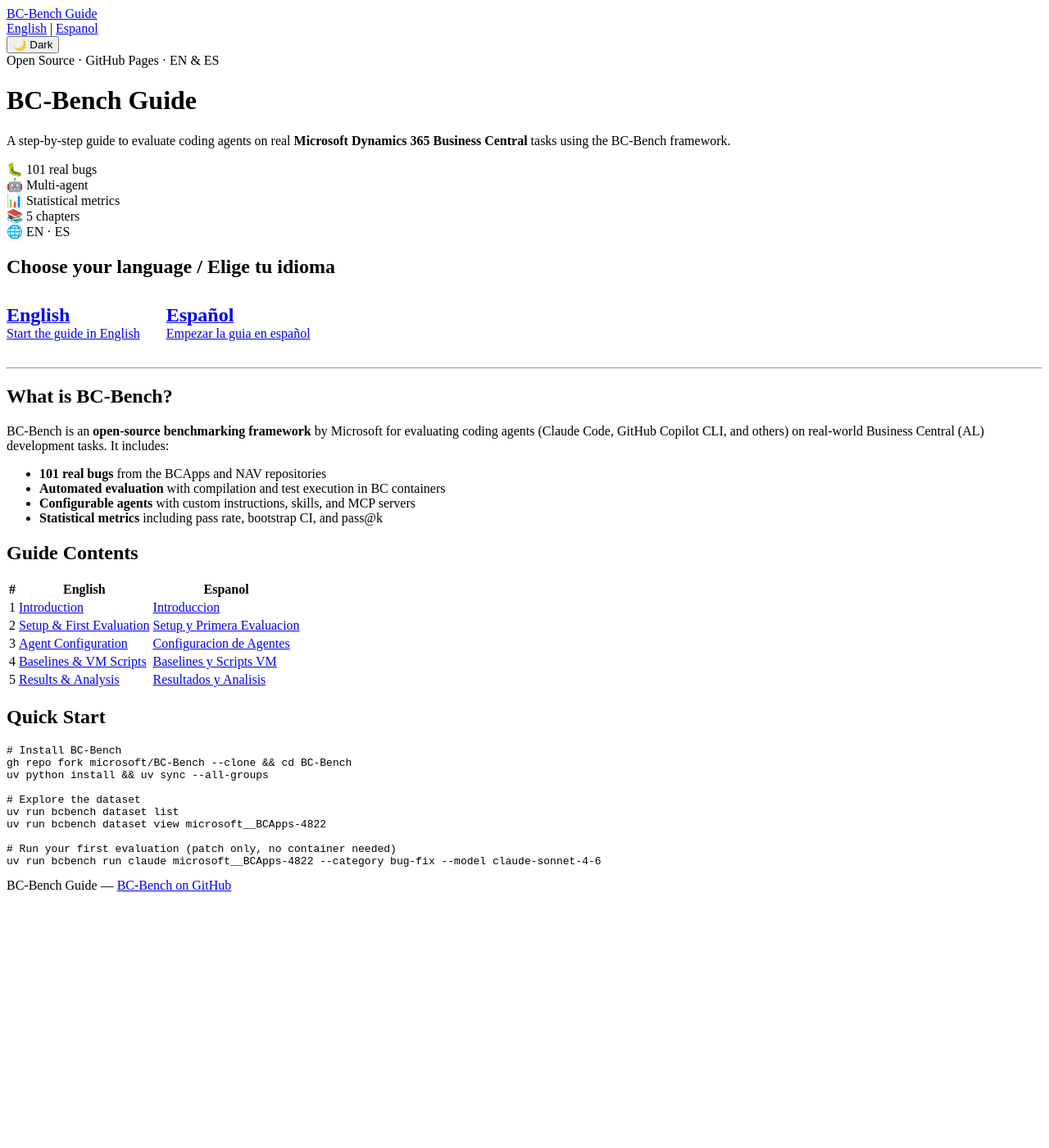
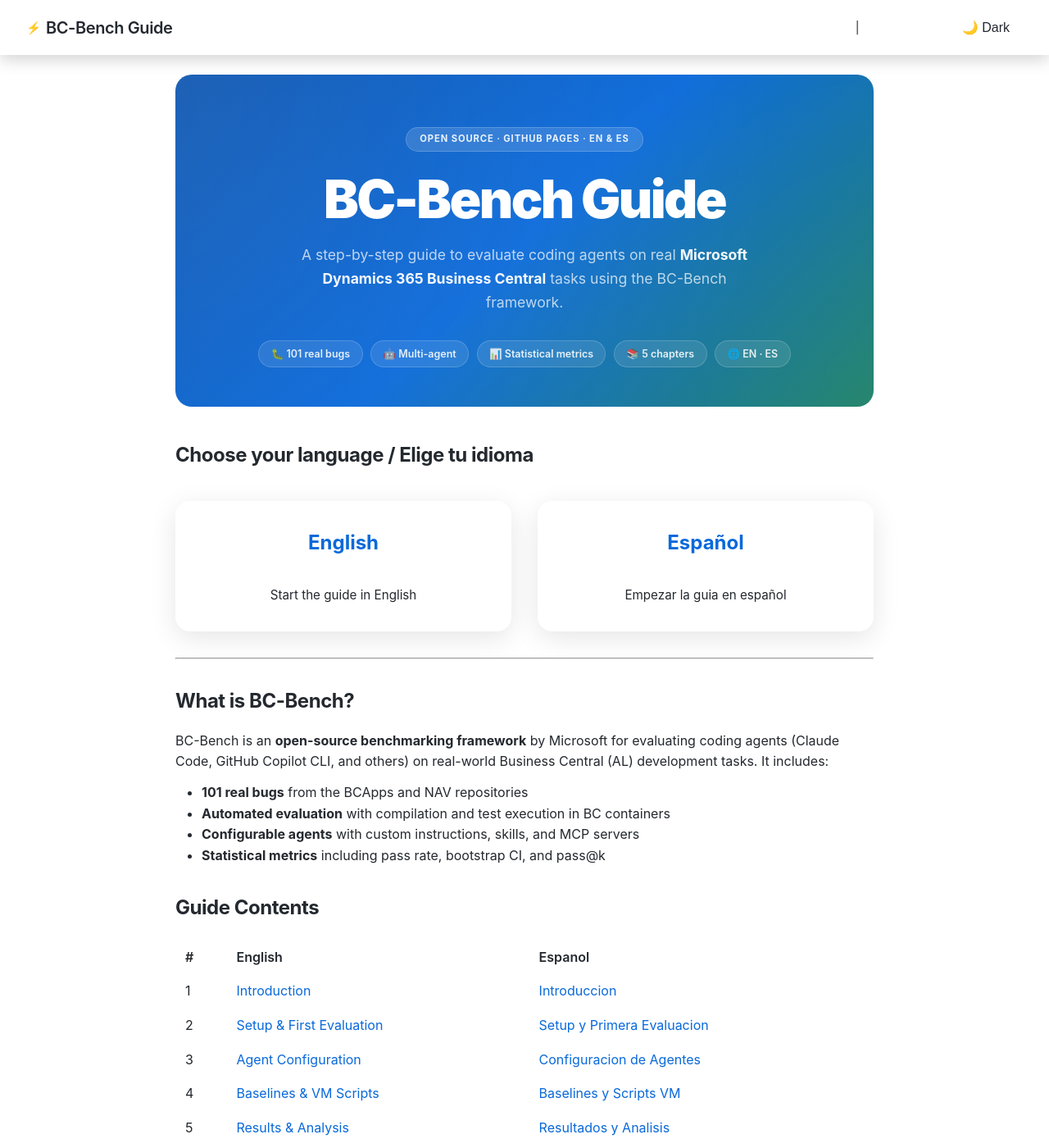
Before and after one commit to javiarmesto/BC-Bench-Guide, a Jekyll site: the page built from index.md, in a window 1280 px wide and 1400 px high. Shown: the whole window at 82% size. Built offline with Jekyll 4.4.1, drawn with Linux system fonts in a browser that asks for light colours.

Commit message:
fix: correct two CSS bugs breaking hero and component styles

```diff
--- a/_layouts/default.html
+++ b/_layouts/default.html
@@ -56,11 +56,7 @@
       --progress-color: #58a6ff;
       --shadow-sm: 0 1px 3px rgba(0,0,0,0.3), 0 2px 8px rgba(0,0,0,0.2);
       --shadow: 0 4px 16px rgba(0,0,0,0.4), 0 1px 4px rgba(0,0,0,0.2);
-      --shadow-lg: 0 12px 40px rgba(0,0,0,0.6), 0 4px 12px rgba(0,0,0,0.3
-      --progress-color: #0969da;
-      --shadow-sm: 0 1px 3px rgba(0,0,0,0.06), 0 2px 8px rgba(0,0,0,0.04);
-      --shadow: 0 4px 16px rgba(0,0,0,0.08), 0 1px 4px rgba(0,0,0,0.04);
-      --shadow-lg: 0 12px 40px rgba(0,0,0,0.12), 0 4px 12px rgba(0,0,0,0.06);
+      --shadow-lg: 0 12px 40px rgba(0,0,0,0.6), 0 4px 12px rgba(0,0,0,0.3);
     }
     :root[data-theme="dark"] {
       --bg: #0d1117;
@@ -222,6 +218,7 @@
     .lang-button span {
       font-size: 0.95rem;
       color: var(--text);
+    }
     /* --- Overrides & new features --- */
     body { transition: background 0.25s ease, color 0.25s ease; }
     header { position: sticky; top: 0; z-index: 100; box-shadow: 0 1px 0 rgba(255,255,255,0.06), 0 4px 20px rgba(0,0,0,0.2); }
```
